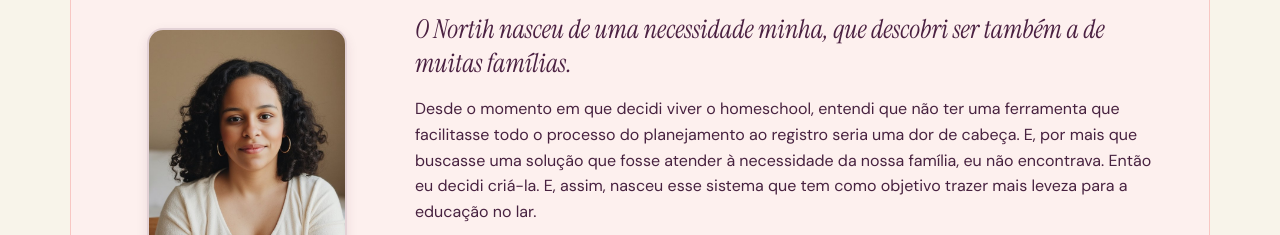
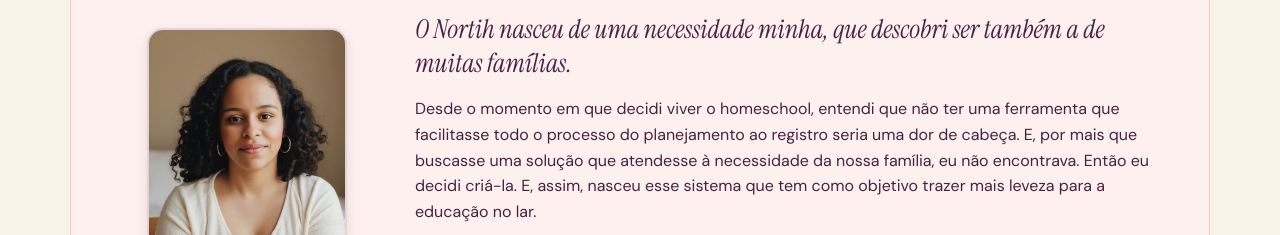
Before and after one commit to lauramilitaohs/Nortih, a plain HTML site: page index.html in a window 1280 px wide. Shown: the part 1654-1889 px from the top of the page. Drawn offline with Linux system fonts and the light colour scheme.

Commit message:
Ajuste gramatical na carta da fundadora
Co-Authored-By: Claude Sonnet 5.5 <noreply@anthropic.com>
Claude-Session: https://claude.ai/code/session_018sZp4TyuAFu4h2WTHhJecZ

```diff
--- a/index.html
+++ b/index.html
@@ -188,7 +188,7 @@ footer .wrap{display:flex;flex-wrap:wrap;justify-content:space-between;gap:12px;
       <h2>Por que criei o Nortih</h2>
       <div class="letter">
         <p class="big">O Nortih nasceu de uma necessidade minha, que descobri ser também a de muitas famílias.</p>
-        <p>Desde o momento em que decidi viver o homeschool, entendi que não ter uma ferramenta que facilitasse todo o processo do planejamento ao registro seria uma dor de cabeça. E, por mais que buscasse uma solução que fosse atender à necessidade da nossa família, eu não encontrava. Então eu decidi criá-la. E, assim, nasceu esse sistema que tem como objetivo trazer mais leveza para a educação no lar.</p>
+        <p>Desde o momento em que decidi viver o homeschool, entendi que não ter uma ferramenta que facilitasse todo o processo do planejamento ao registro seria uma dor de cabeça. E, por mais que buscasse uma solução que atendesse à necessidade da nossa família, eu não encontrava. Então eu decidi criá-la. E, assim, nasceu esse sistema que tem como objetivo trazer mais leveza para a educação no lar.</p>
         <p>Eu espero, de coração, que o Nortih possa transformar a realidade do seu homeschool, assim como está transformando a minha.</p>
       </div>
       <div class="sig"><b>Laura Militão</b><span>Fundadora do Nortih</span></div>
```
